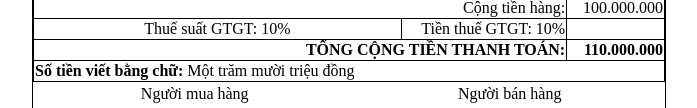
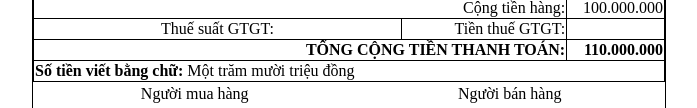
Before and after one commit to thangvo2811/view-invoice, a plain HTML site: page index.html in a window 1280 px wide. Shown: the part 659-767 px from the top of the page, without its empty margins (291-988 px from the left). Drawn offline with Linux system fonts and the light colour scheme.

Commit message:
second-commit

```diff
--- a/index.html
+++ b/index.html
@@ -187,9 +187,9 @@
           <td style="border: 1px solid #000; text-align: right">100.000.000</td>
         </tr>
         <tr style="border: 1px solid #000">
-          <td colspan="3" style="text-align: center">Thuế suất GTGT: 10%</td>
+          <td colspan="3" style="text-align: center">Thuế suất GTGT:</td>
           <td colspan="2" style="border: 1px solid #000; text-align: right">
-            Tiền thuế GTGT: 10%
+            Tiền thuế GTGT:
           </td>
         </tr>
         <tr style="border: 1px solid #000">
```
